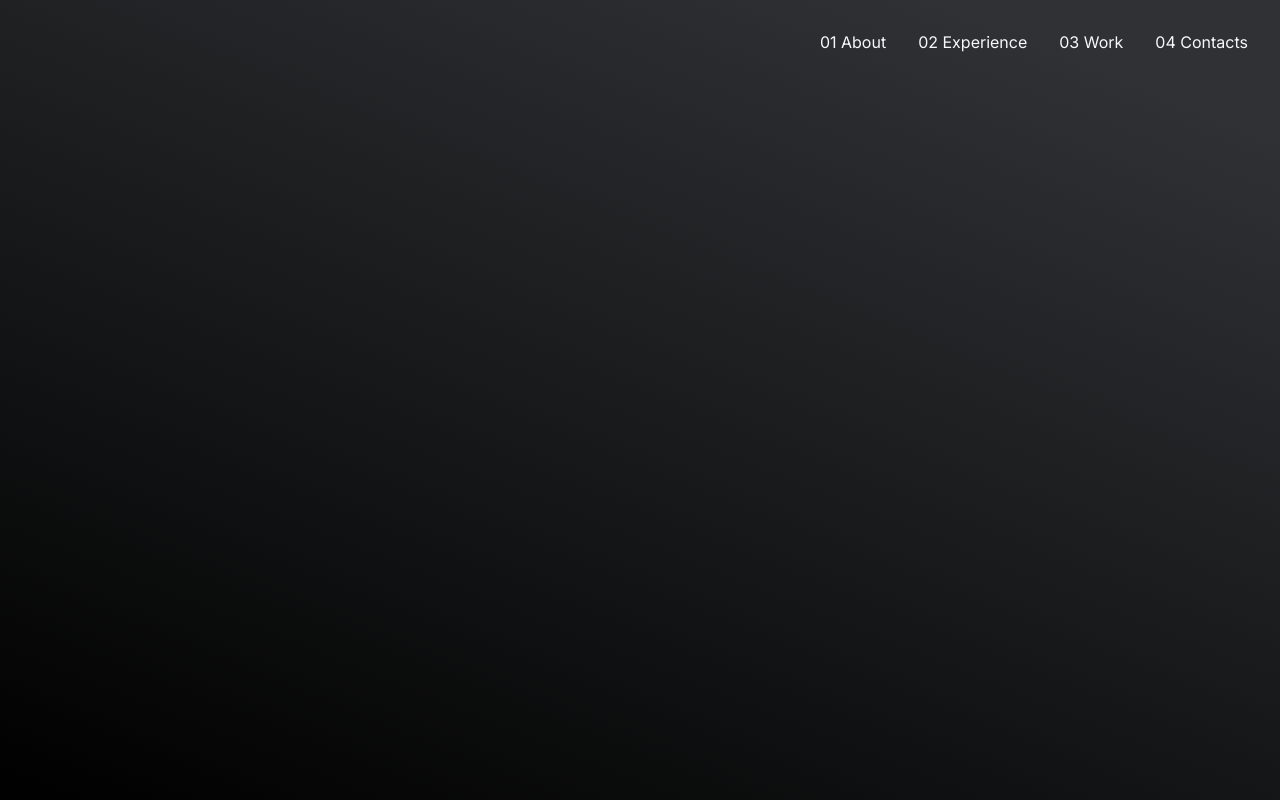
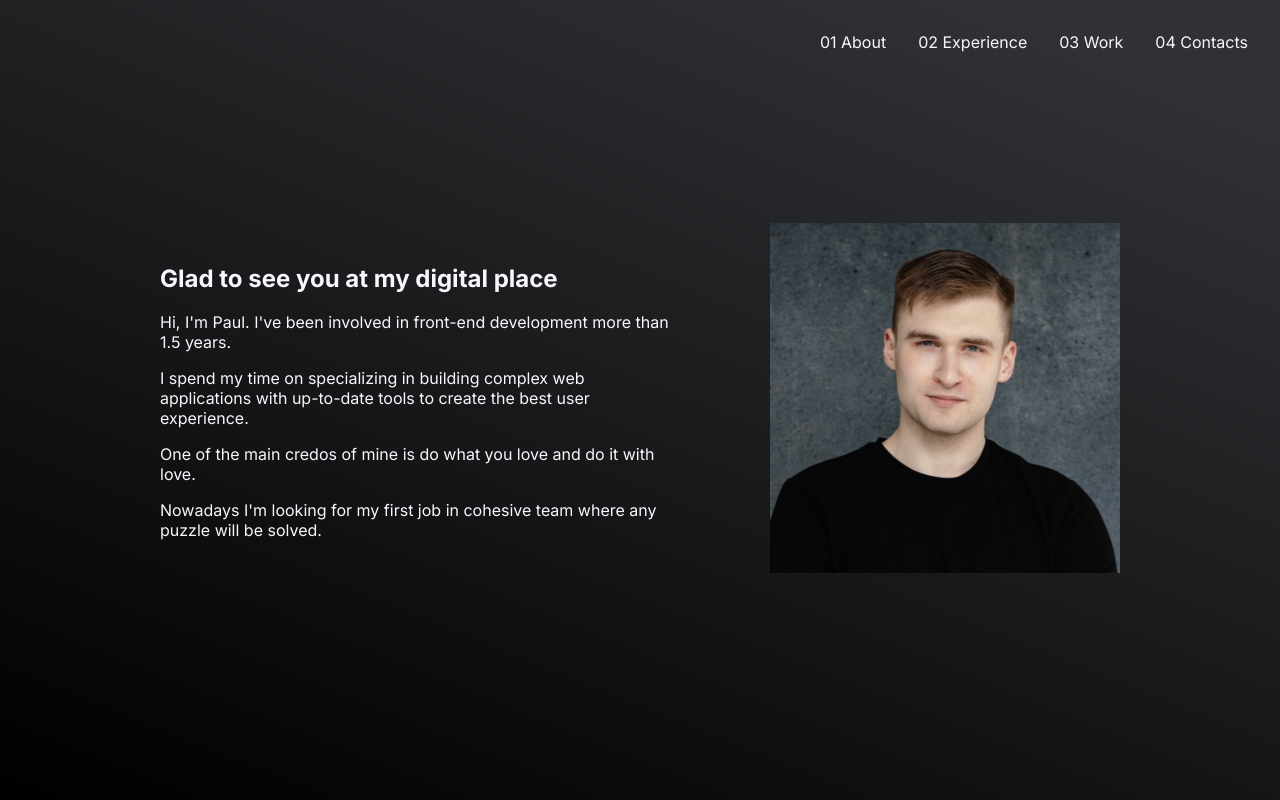
Before and after one commit to PaulusWhite/web-portfolio-app, a Next.js app: page / in a window 1280 px wide. Built offline with nearby package versions, Linux system fonts and the light colour scheme.

Commit message:
feat: implement section 'about'

```diff
--- a/src/app/page.tsx
+++ b/src/app/page.tsx
@@ -1,5 +1,12 @@
+//Components
+import Greeting from "@/components/Greeting";
+
 const Main = () => {
-  return <main></main>;
+  return (
+    <main>
+      <Greeting />
+    </main>
+  );
 };
 
 export default Main;
--- /dev/null
+++ b/src/components/Greeting.tsx
@@ -0,0 +1,34 @@
+import style from "./../styles/modules/greeting.module.scss";
+
+import Image from "next/image";
+
+import photo from "./../../public/photo.jpg";
+
+const Greeting = () => (
+  <section className={style.greeting}>
+    <div className={style.speech}>
+      <h1>Glad to see you at my digital place</h1>
+
+      <p>Hi, I'm Paul. I've been involved in front-end development more than 1.5 years.</p>
+      <p>
+        I spend my time on specializing in building complex web applications with up-to-date tools
+        to create the best user experience.
+      </p>
+      <p>One of the main credos of mine is do what you love and do it with love.</p>
+      <p>Nowadays I'm looking for my first job in cohesive team where any puzzle will be solved.</p>
+    </div>
+
+    <div className={style["photo-frame"]}>
+      <Image
+        src={photo.src}
+        alt="my-photo"
+        width={350}
+        height={350}
+        priority={true}
+        quality={100}
+      />
+    </div>
+  </section>
+);
+
+export default Greeting;
--- a/src/styles/globals.scss
+++ b/src/styles/globals.scss
@@ -5,6 +5,9 @@ html {
 }
 
 body {
+  display: flex;
+  flex-direction: column;
+  align-items: center;
   min-height: 100vh;
   margin: 0;
   color: $mainColor;
--- /dev/null
+++ b/src/styles/modules/greeting.module.scss
@@ -0,0 +1,18 @@
+.greeting {
+  display: flex;
+  justify-content: center;
+  align-items: center;
+  gap: 6rem;
+  width: 100%;
+  max-width: 60rem;
+  min-height: 100vh;
+
+  .photo-frame {
+    flex-shrink: 0;
+    position: relative;
+    width: 350px;
+    img {
+      width: 100%;
+    }
+  }
+}
```
Also changed, not shown: public/photo.jpg (added).
